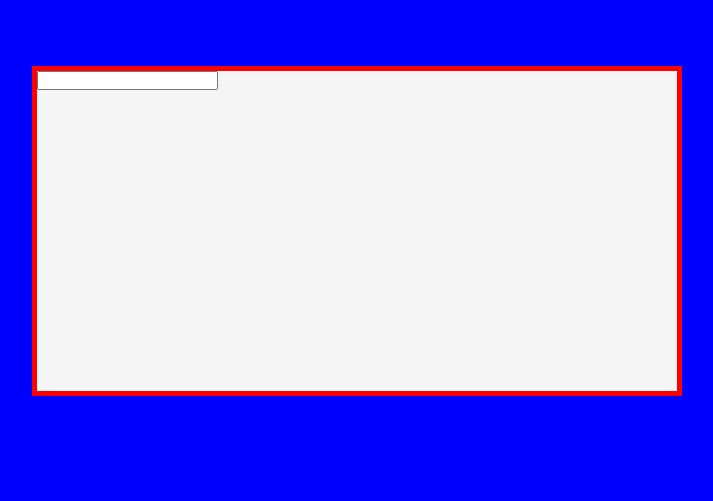
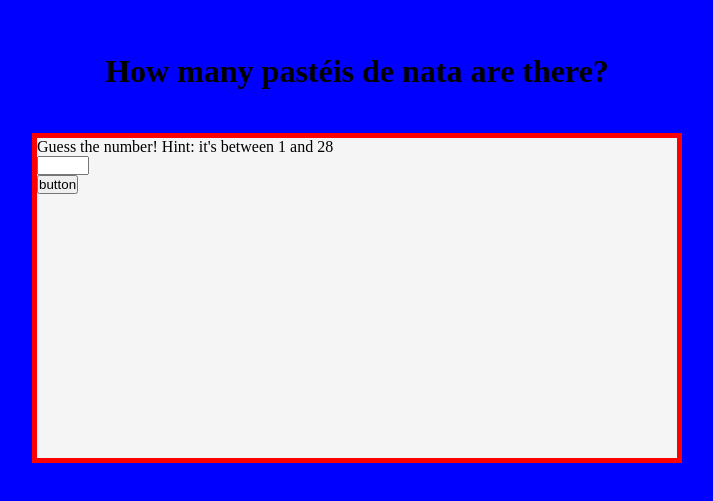
Before and after one commit to BiceSchembri/javascript-games, a plain HTML site: page 0.Guessing-game/index.html in a window 1280 px wide. Shown: the part 169-670 px from the top of the page, without its empty margins (283-996 px from the left). Drawn offline with Linux system fonts and the light colour scheme.

Commit message:
Add text, attributes, styling

```diff
--- a/0.Guessing-game/script.js
+++ b/0.Guessing-game/script.js
@@ -1,10 +1,9 @@
-// Add box for game
+// Add heading and box for game
+const heading = document.createElement('h1');
+heading.innerText = ('How many pastéis de nata are there?');
 const gamebox = document.createElement('div');
 gamebox.classList.add('gamebox');
-document.body.appendChild(gamebox);
-
-// Add random number generator (1 to 28)
-const randomNum = Math.floor(Math.random() * 29);
+document.body.append(heading, gamebox);
 
 // Add submit form for user to enter number
 const form = document.createElement('form');
@@ -14,18 +13,32 @@ const button = document.createElement('button');
 form.append(label, input, button);
 gamebox.appendChild(form);
 
-// Add types etc to form elements
+// Set attributes for elements
 
-// label for:id
-// input type:number, id, name, minmax
-// button type:submit, role:button
+label.setAttribute('id', 'userGuess');
+input.setAttribute('type', 'number');
+input.setAttribute('id', 'userGuess');
 
+input.setAttribute('name', 'userGuess');
+input.setAttribute('min', 1);
+input.setAttribute('max', 28);
 
+button.setAttribute('type', 'submit');
+button.setAttribute('role', 'button');
+
+// Add inner text to elements
+label.innerText = ("Guess the number! Hint: it's between 1 and 28");
+button.innerText = ('button');
+
+// Add random number generator (1 to 28)
+const randomNum = Math.floor(Math.random() * 29);
+
+// button.addEventListener(onclick, () => {console.log('hello there')} );
 
 // Prevent default reloading of page on submit and test
 form.addEventListener('submit', (event) => {
     event.preventDefault();
-    console.log('cat');
+    console.log('number has been submitted');
 });
 
 // Compare submitted number with random number
--- a/0.Guessing-game/style.css
+++ b/0.Guessing-game/style.css
@@ -8,17 +8,32 @@ body {
     height: 100vh;
     background-color: blue;
     display: flex;
+    flex-direction: column;
     align-items: center;
     justify-content: center;
+}
+
+h1 {
+    padding: 3rem;
 }
 .gamebox {
     background-color: whitesmoke;
     outline: 5px solid red;
     width: 50%;
     height: 40%;
+    display: flex;
+    flex-direction: column;
 }
 
 form {
     width: auto;
     height: auto;
 }
+label {
+    display: block;
+}
+
+button {
+    display: block;
+    cursor: pointer;
+}
```
